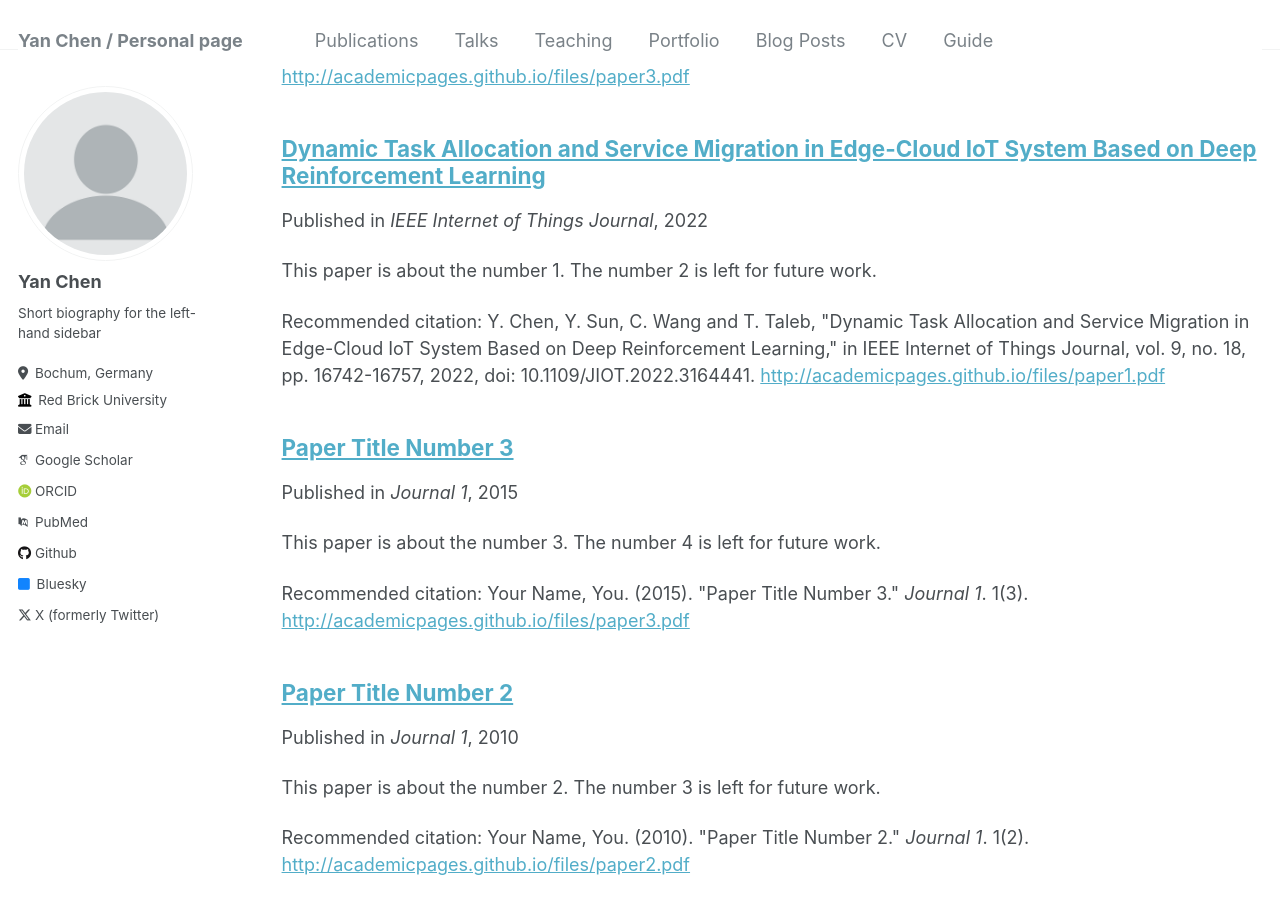
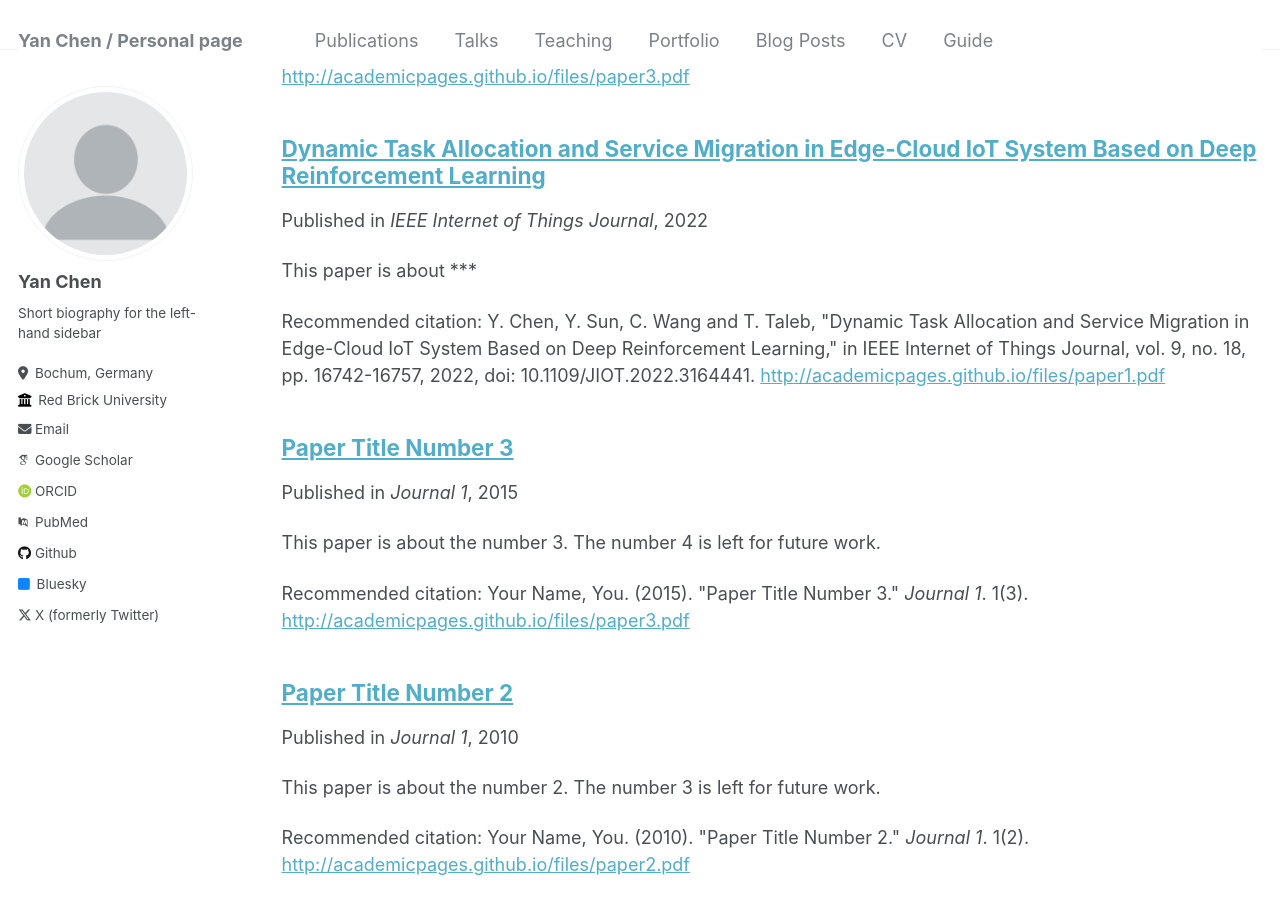
Before and after one commit to Yanni-Chen/Yanni-Chen.github.io, a Jekyll site: the page built from _pages/publications.md, in a window 1280 px wide and 900 px high, scrolled down 310 px. Built offline with Jekyll 4.4.1, drawn with Linux system fonts in a browser that asks for light colours; some web fonts are replaced.

Commit message:
Update 2022-09-Journal.md

```diff
--- a/_publications/2022-09-Journal.md
+++ b/_publications/2022-09-Journal.md
@@ -2,7 +2,7 @@
 title: "Dynamic Task Allocation and Service Migration in Edge-Cloud IoT System Based on Deep Reinforcement Learning"
 collection: publications
 permalink: /publication/2009-10-01-paper-title-number-1
-excerpt: 'This paper is about the number 1. The number 2 is left for future work.'
+excerpt: 'This paper is about ***'
 date: 2022-09-15
 venue: 'IEEE Internet of Things Journal'
 paperurl: 'http://academicpages.github.io/files/paper1.pdf'
```
